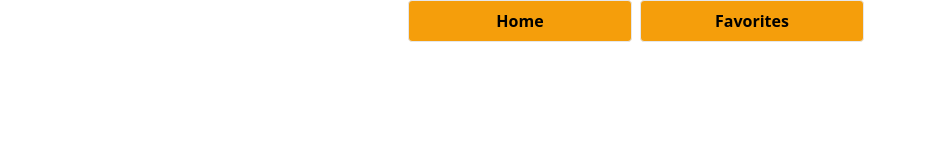
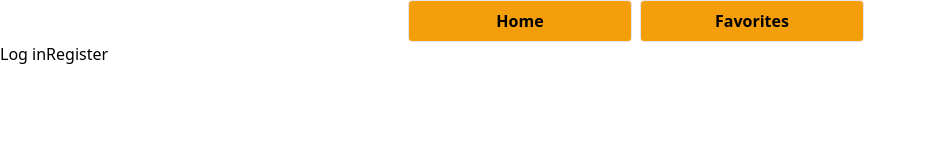
Before and after one commit to OskarFindahl/u07-recipe-app, an Angular app: page / in a window 1280 px wide. Shown: the top 160 px of the page, without its empty margins (0-926 px from the left). Built offline with nearby package versions, Linux system fonts and the light colour scheme.

Commit message:
Add login and register buttons

```diff
--- a/src/app/app.component.html
+++ b/src/app/app.component.html
@@ -43,4 +43,10 @@
     <h2>Favorites</h2>
   </a>
 </div>
+
+<nav>
+  <a *ngIf="!isSignedIn" routerLink="/login">Log in</a>
+  <a routerLink="/register">Register</a>
+</nav>
+
 <router-outlet></router-outlet>
```
